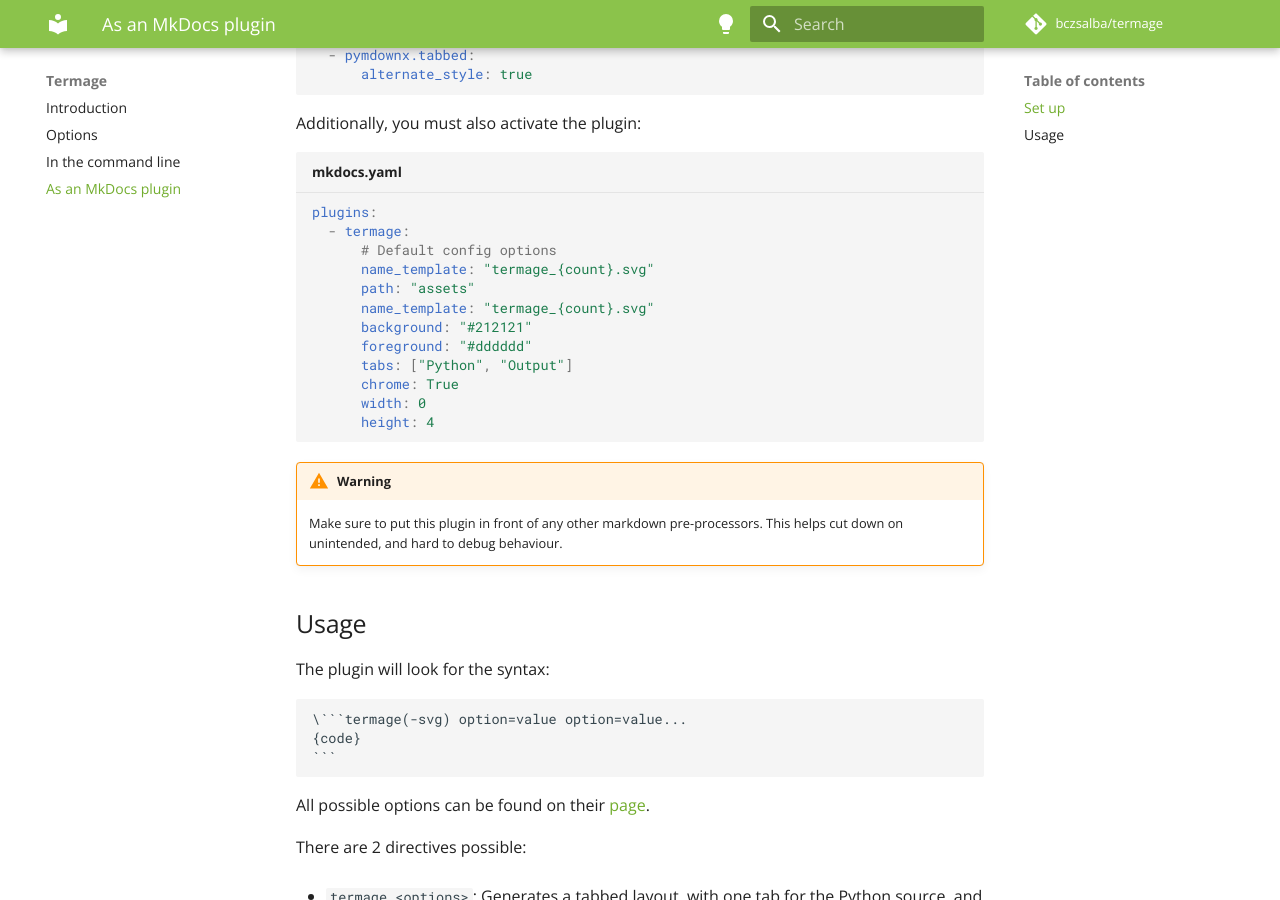
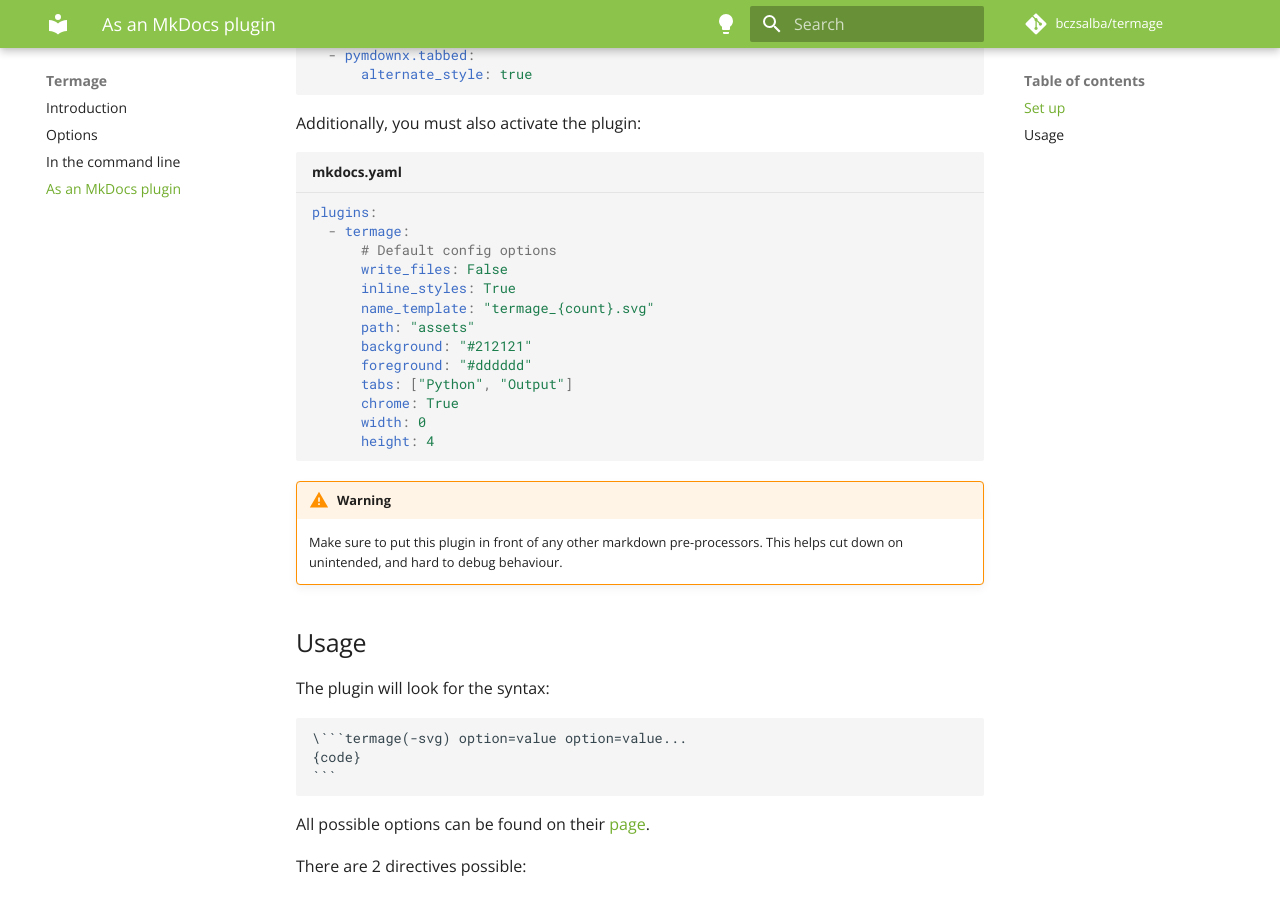
Before and after one commit to bczsalba/Termage, an MkDocs documentation site: the page built from docs/plugin.md, in a window 1280 px wide and 900 px high, scrolled down 1002 px. Built offline with MkDocs 1.6.1 and Material for MkDocs 9.7.7, drawn with Linux system fonts in a browser that asks for light colours; comment, search, counter and statistics services are not loaded.

Commit message:
[docs]: Update plugin page to include new options

```diff
--- a/docs/plugin.md
+++ b/docs/plugin.md
@@ -36,9 +36,10 @@ Additionally, you must also activate the plugin:
 plugins:
   - termage:
       # Default config options
+      write_files: False
+      inline_styles: True
       name_template: "termage_{count}.svg"
       path: "assets"
-      name_template: "termage_{count}.svg"
       background: "#212121"
       foreground: "#dddddd"
       tabs: ["Python", "Output"]
```
Also changed, not shown: docs/options.md (+1 -1 lines).
